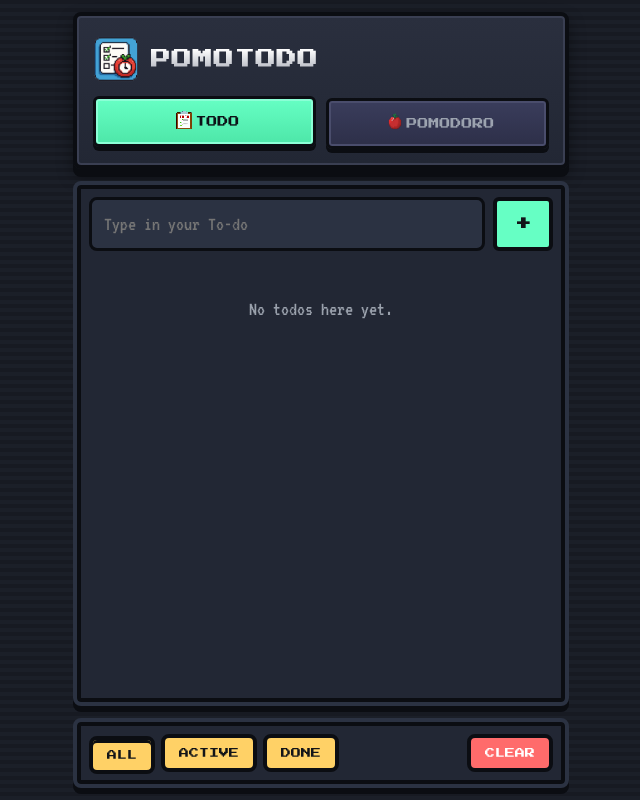
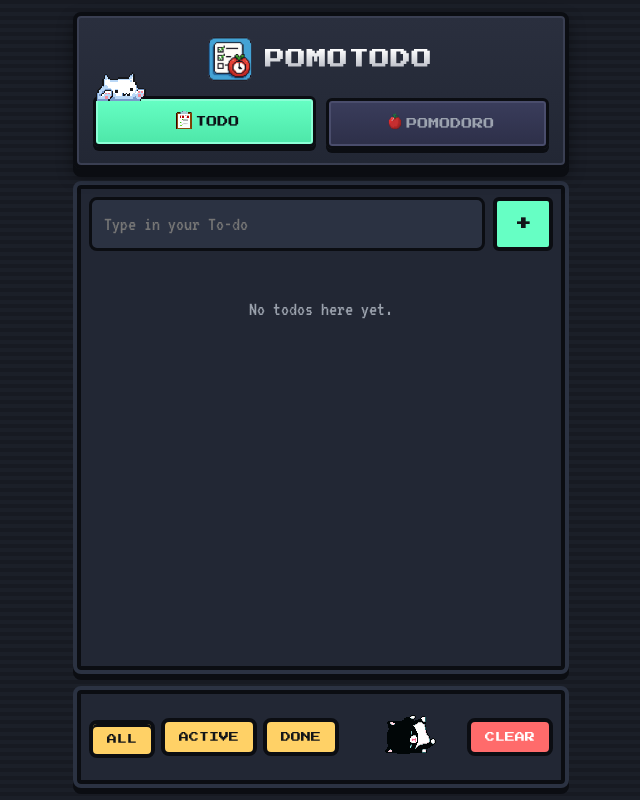
Before and after one commit to Sodaguyprime/To-do-project, a React (Vite) app: page / in a window 1280 px wide. Shown: the whole page, without its empty margins (319-959 px from the left). Built offline with nearby package versions, Linux system fonts and the light colour scheme.

Commit message:
Added cat gifs

```diff
--- a/src/components/Footer.jsx
+++ b/src/components/Footer.jsx
@@ -1,5 +1,4 @@
 import {styles} from "../styles.js";
-
 const Footer = ({filter, setFilter, clearDone}) => {
     return(
         <footer style={styles.footer}>
@@ -8,6 +7,15 @@ const Footer = ({filter, setFilter, clearDone}) => {
                 <button style={{...styles.btnSecondary, ...(filter==='active' ? styles.btnActive : {})}} onClick={() => setFilter('active')}>Active</button>
                 <button style={{...styles.btnSecondary, ...(filter==='done' ? styles.btnActive : {})}} onClick={() => setFilter('done')}>Done</button>
             </div>
+            <img
+                src="/rollingcat.gif"
+                alt="Rolling cat"
+                style={{
+                    width: '70px',
+                    height: 'auto',
+                    imageRendering: 'pixelated'
+                }}
+            />
             <button style={styles.btnDanger} onClick={clearDone}>Clear</button>
         </footer>
     )
--- a/src/components/Header.jsx
+++ b/src/components/Header.jsx
@@ -2,10 +2,26 @@ import { styles } from "../styles.js";
 import { memo } from "react";
 
 const Header = ({activeTab, setActiveTab, activeTodoCount }) => {
+     const catStyle = {
+        position: 'absolute',
+        top: 0,
+        left: '50%',
+        transform: 'translate(-225px, 100%) scalex(-1)',
+        width: '50px',
+        height: 'auto',
+        zIndex: 10,
+        pointerEvents: 'none',
+        imageRendering: 'pixelated'
+    }
     return (
-        <header style={styles.header}>
+        <header style={{...styles.header, position: 'relative'}}>
+            <img
+                src="/poppingcat.gif"
+                alt="Cat"
+                style={catStyle}
+            />
             <div style={styles.headerTop}>
-                <div style={styles.titleSection}>
+                <div style={{...styles.titleSection, transform: 'translate(25%, 0%)'}}>
                     <img src="/Pomotodo.png" alt="Pomotodo Logo" style={{ width: '10%', height: '10%', objectFit: 'contain' }} />
                     <h1 style={styles.title}>POMOTODO</h1>
                 </div>
--- a/src/styles.js
+++ b/src/styles.js
@@ -11,6 +11,7 @@ export const styles = {
         background: 'repeating-linear-gradient(0deg, #1b1f28, #1b1f28 4px, #171a22 4px, #171a22 8px)',
         fontFamily: '"VT323", monospace',
         color: '#e5e5e5',
+        margin: '0 auto',
     },
     tabs: {
         display: 'flex',
```
Also changed, not shown: public/poppingcat.gif (added), public/rollingcat.gif (added).
